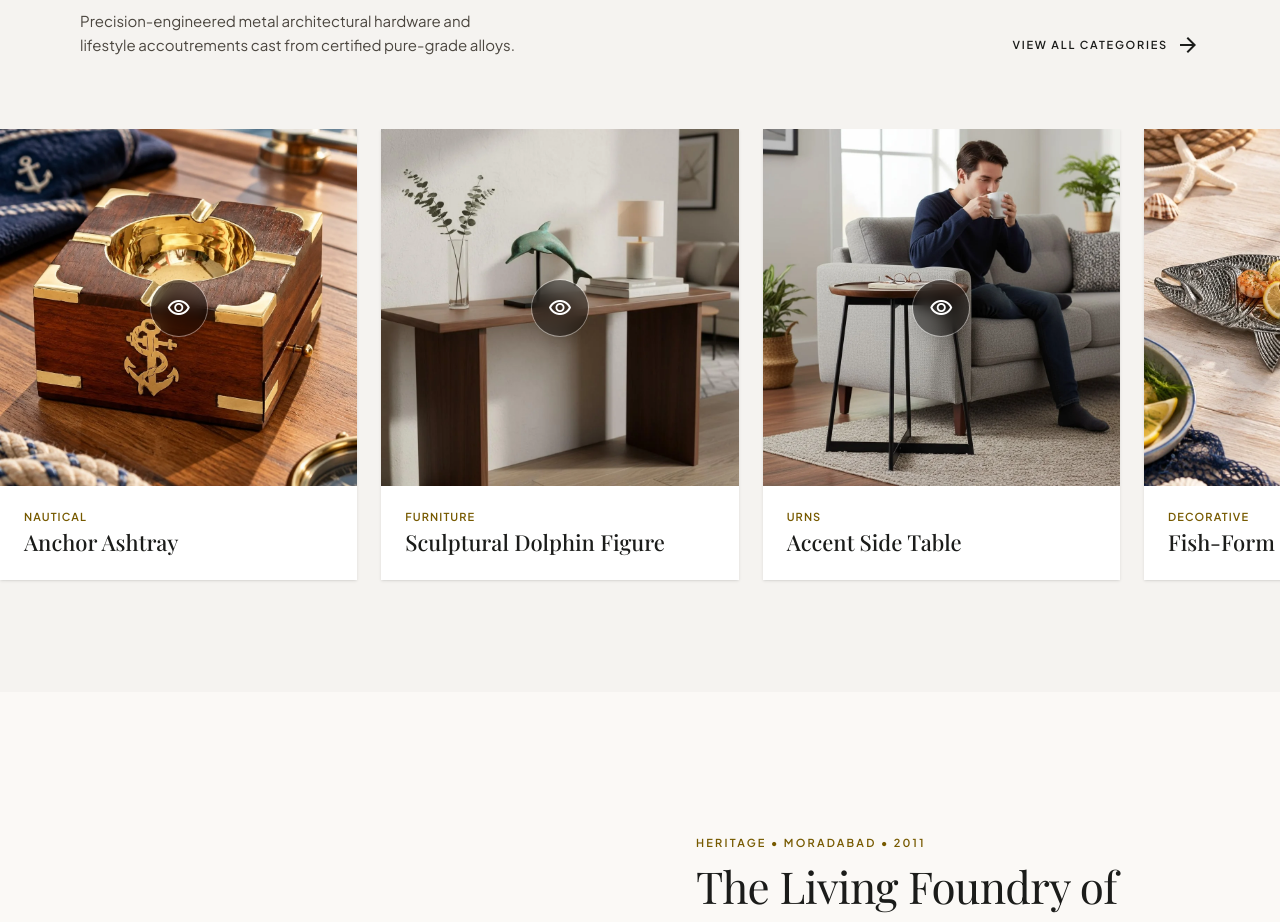
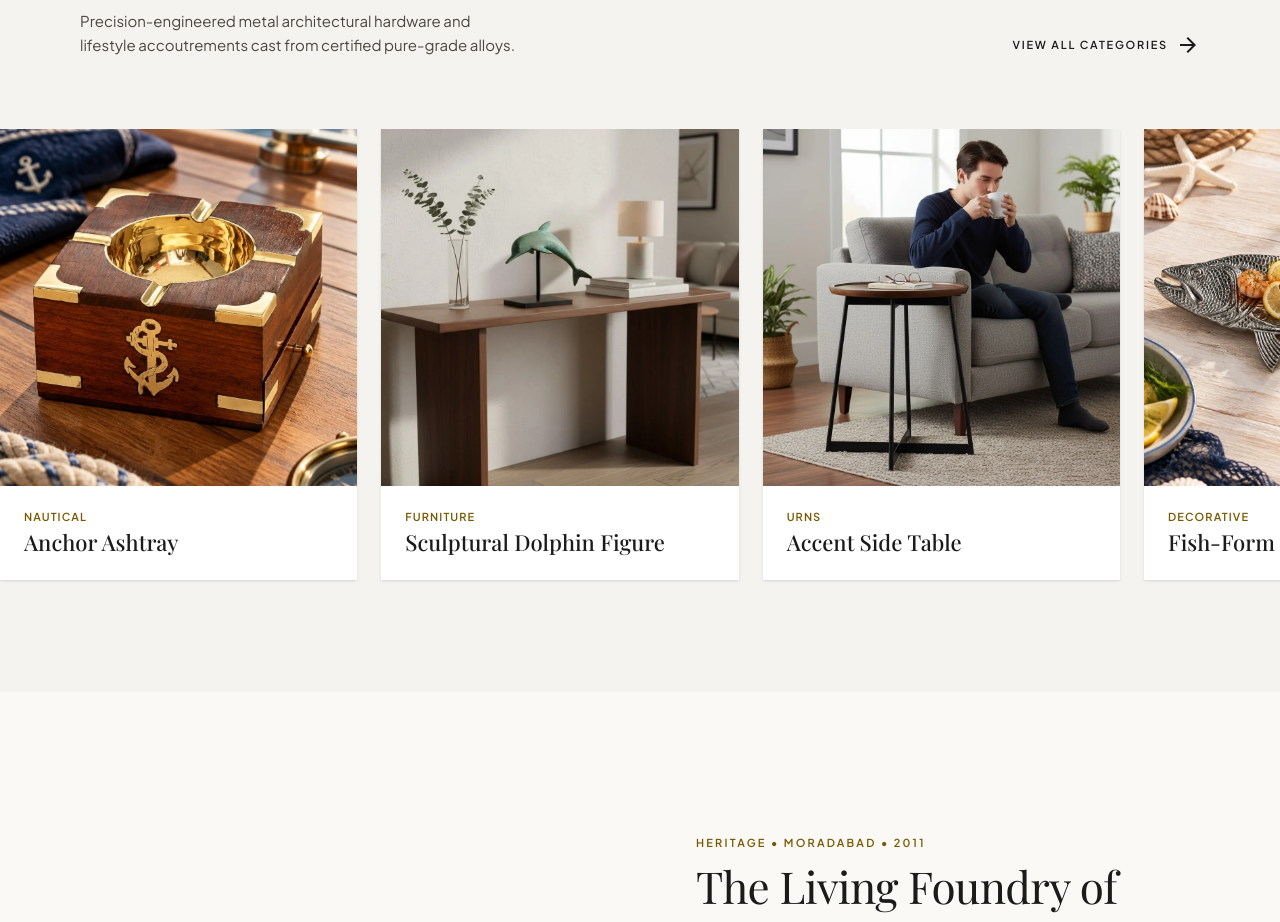
Before and after one commit to arbabkh/zsexport_website, a React (Vite) app in the folder zsexport_website/: page / in a window 1280 px wide. Shown: the part 1168-2090 px from the top of the page. Built offline with nearby package versions, Linux system fonts and the light colour scheme; a web font is replaced by a local one.

Commit message:
ZSE-103-done

```diff
--- a/zsexport_website/src/components/ProductCard.jsx
+++ b/zsexport_website/src/components/ProductCard.jsx
@@ -36,16 +36,6 @@ export default function ProductCard({ product, href }) {
           src={product.image}
           loading="lazy"
         />
-        <span
-          aria-hidden="true"
-          className="pointer-events-none absolute inset-0 flex items-center justify-center"
-        >
-          <span className="w-14 h-14 flex items-center justify-center rounded-full bg-black/45 text-white backdrop-blur-sm shadow-lg ring-1 ring-white/40 group-hover:bg-black/65 group-hover:scale-110 transition-all duration-300">
-            <span className="material-symbols-outlined text-[28px]">
-              {href ? 'visibility' : 'zoom_in'}
-            </span>
-          </span>
-        </span>
       </div>
       <div className="p-space-lg">
         <span className="font-label-caps text-label-caps uppercase tracking-widest text-secondary block mb-space-2xs">
```
